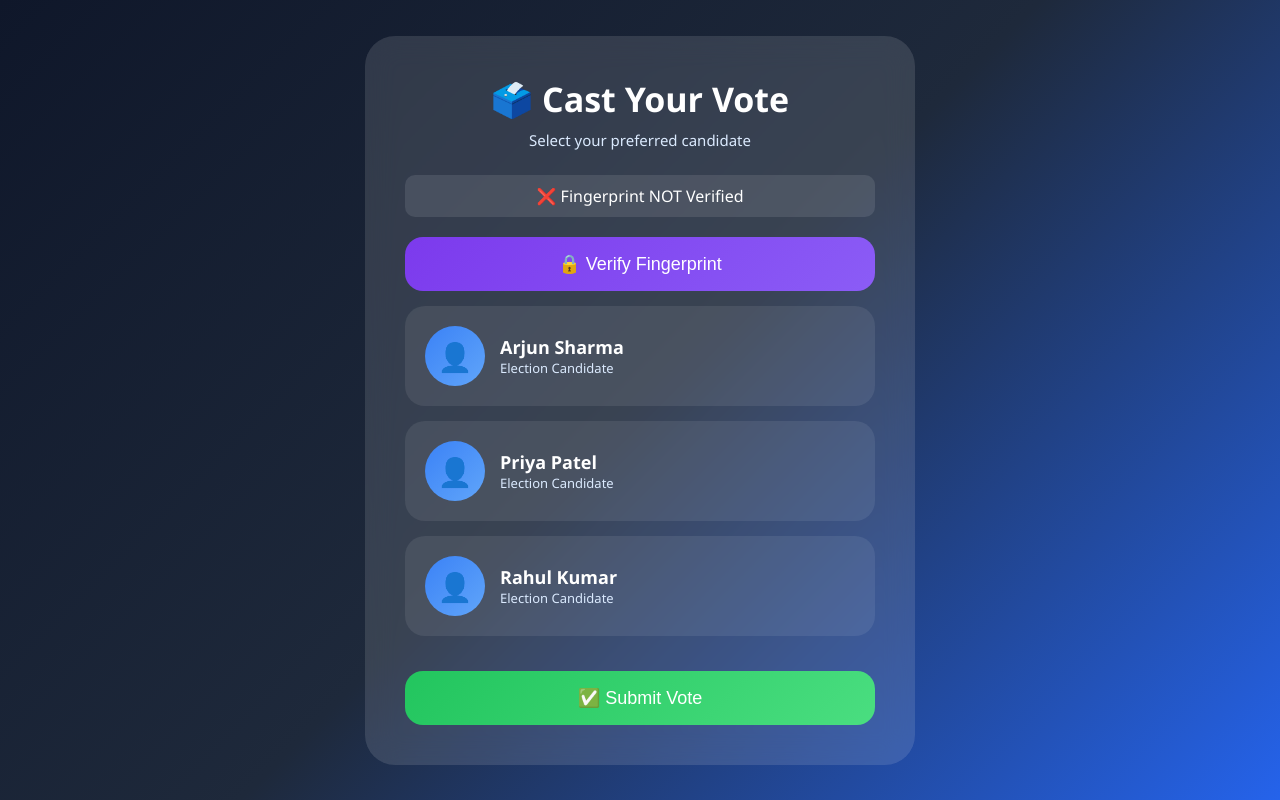
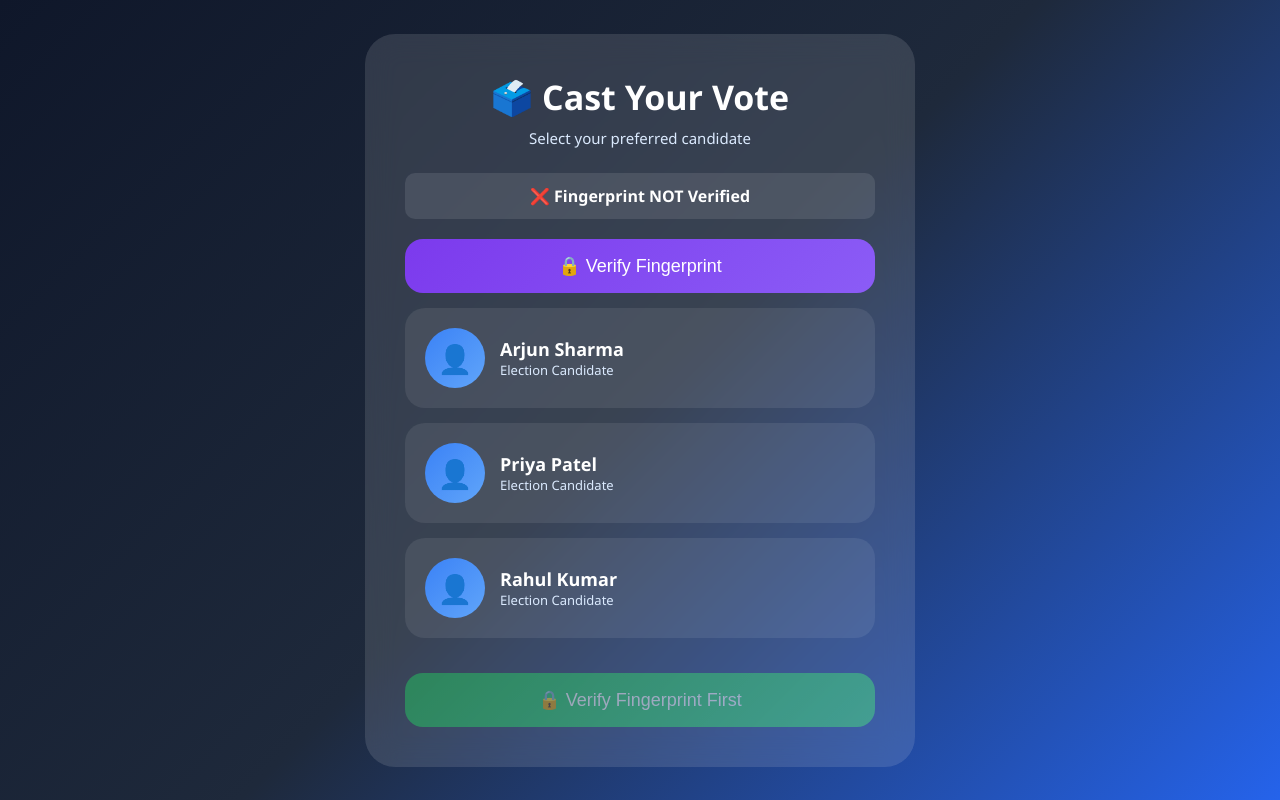
Before and after one commit to jayashrimulagund934-a11y/online-voting-system, a Flask app: page /vote/6360146018 in a window 1280 px wide. Run offline with Flask 3, Linux system fonts and the light colour scheme; data comes from the database, SQL or seed files in the repository.

Commit message:
final working fringerprint voting system

```diff
--- a/templates/vote.html
+++ b/templates/vote.html
@@ -30,17 +30,29 @@ body{
     color:white;
 }
 
-h2{text-align:center;font-size:34px;margin-bottom:8px;}
-.subtitle{text-align:center;color:#dbeafe;margin-bottom:25px;font-size:15px;}
+h2{
+    text-align:center;
+    font-size:34px;
+    margin-bottom:8px;
+}
+
+.subtitle{
+    text-align:center;
+    color:#dbeafe;
+    margin-bottom:25px;
+    font-size:15px;
+}
 
 .finger-status{
     text-align:center;
     margin-bottom:20px;
-    padding:10px;
+    padding:12px;
     border-radius:10px;
     background:rgba(255,255,255,0.1);
+    font-weight:bold;
 }
 
+/* CANDIDATE CARD */
 .candidate{
     background:rgba(255,255,255,0.08);
     border-radius:20px;
@@ -50,6 +62,11 @@ h2{text-align:center;font-size:34px;margin-bottom:8px;}
     align-items:center;
     gap:15px;
     cursor:pointer;
+    transition:0.3s;
+}
+
+.candidate:hover{
+    background:rgba(255,255,255,0.15);
 }
 
 .candidate.selected{
@@ -57,8 +74,11 @@ h2{text-align:center;font-size:34px;margin-bottom:8px;}
     background:rgba(96,165,250,0.18);
 }
 
-.candidate input{display:none;}
+.candidate input{
+    display:none;
+}
 
+/* AVATAR */
 .avatar{
     width:60px;
     height:60px;
@@ -70,6 +90,7 @@ h2{text-align:center;font-size:34px;margin-bottom:8px;}
     font-size:28px;
 }
 
+/* BUTTONS */
 .btn{
     width:100%;
     padding:16px;
@@ -80,6 +101,11 @@ h2{text-align:center;font-size:34px;margin-bottom:8px;}
     color:white;
     font-size:18px;
     cursor:pointer;
+}
+
+.btn:disabled{
+    opacity:0.5;
+    cursor:not-allowed;
 }
 
 .finger-btn{
@@ -118,7 +144,7 @@ function selectCandidate(el){
 <h2>🗳️ Cast Your Vote</h2>
 <p class="subtitle">Select your preferred candidate</p>
 
-<!-- FINGERPRINT STATUS FROM BACKEND -->
+<!-- FINGERPRINT STATUS -->
 <div class="finger-status">
 {% if fingerprint_verified %}
     ✅ Fingerprint Verified
@@ -130,7 +156,7 @@ function selectCandidate(el){
 <!-- VERIFY BUTTON -->
 {% if not fingerprint_verified %}
 <form method="POST">
-    <button class="finger-btn" type="submit" name="verify_fingerprint" value="1">
+    <button class="finger-btn" type="submit" name="verify_fingerprint">
         🔒 Verify Fingerprint
     </button>
 </form>
@@ -156,9 +182,15 @@ function selectCandidate(el){
 </div>
 {% endfor %}
 
+{% if fingerprint_verified %}
 <button class="btn" type="submit">
     ✅ Submit Vote
 </button>
+{% else %}
+<button class="btn" type="button" disabled>
+    🔒 Verify Fingerprint First
+</button>
+{% endif %}
 
 </form>
 
```
